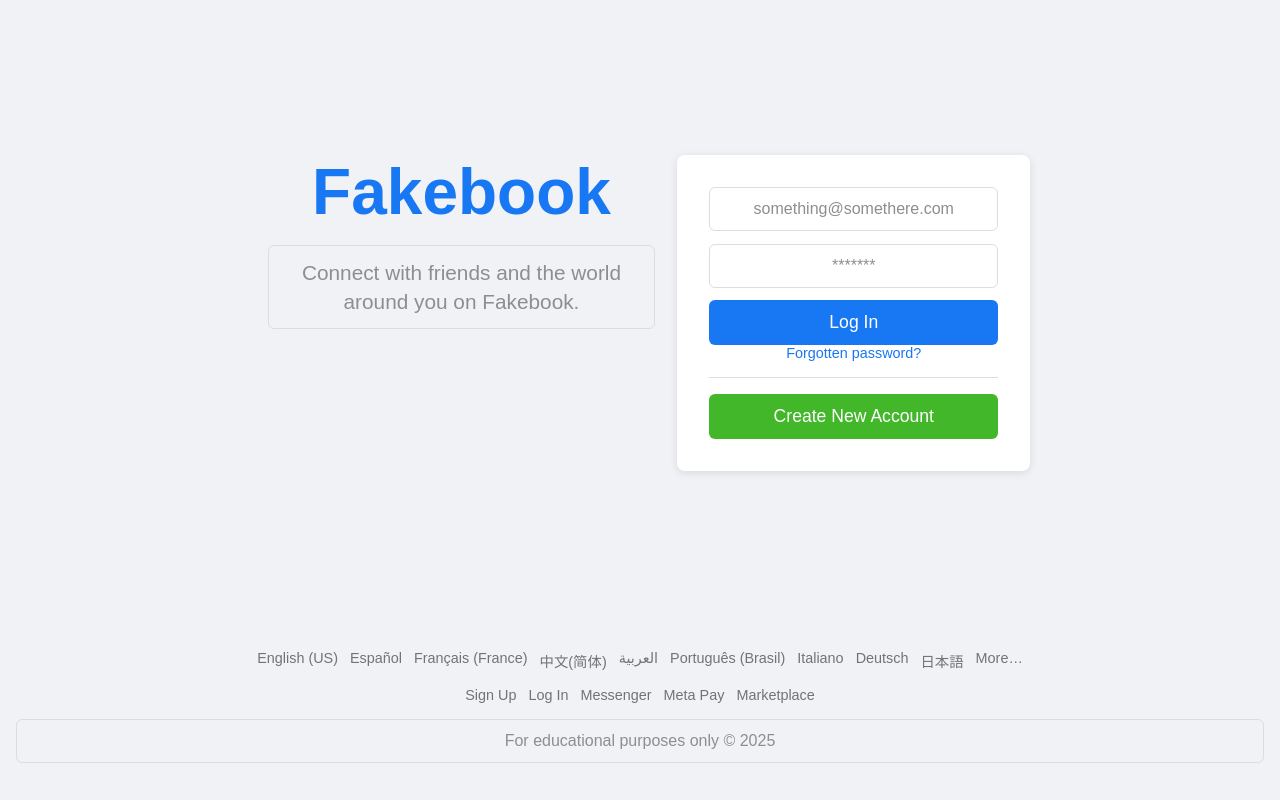
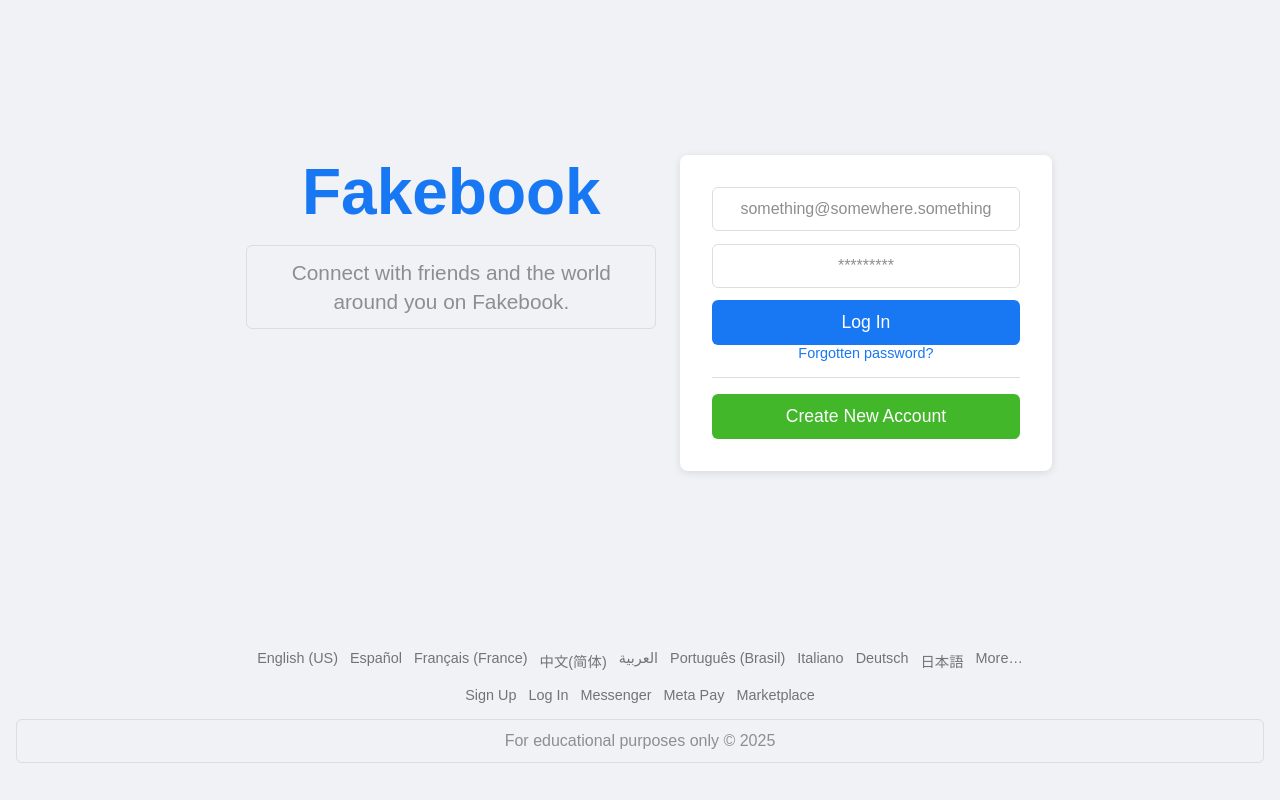
Before and after one commit to jasoncarcamo/facebook-page, a plain HTML site: page index.html in a window 1280 px wide. Drawn offline with Linux system fonts and the light colour scheme.

Commit message:
Changed place holders

```diff
--- a/index.html
+++ b/index.html
@@ -16,8 +16,8 @@
     </div>
     <div class="right">
       <form>
-        <p type="email" placeholder="Email or phone number">something@somethere.com</p>
-        <p type="password" placeholder="Password (Not functional)">*******</p>
+        <p type="email" placeholder="Email or phone number">something@somewhere.something</p>
+        <p type="password" placeholder="Password (Not functional)">*********</p>
         <div class="login-btn">Log In</div>
         <a href="/">Forgotten password?</a>
         <hr />
```
